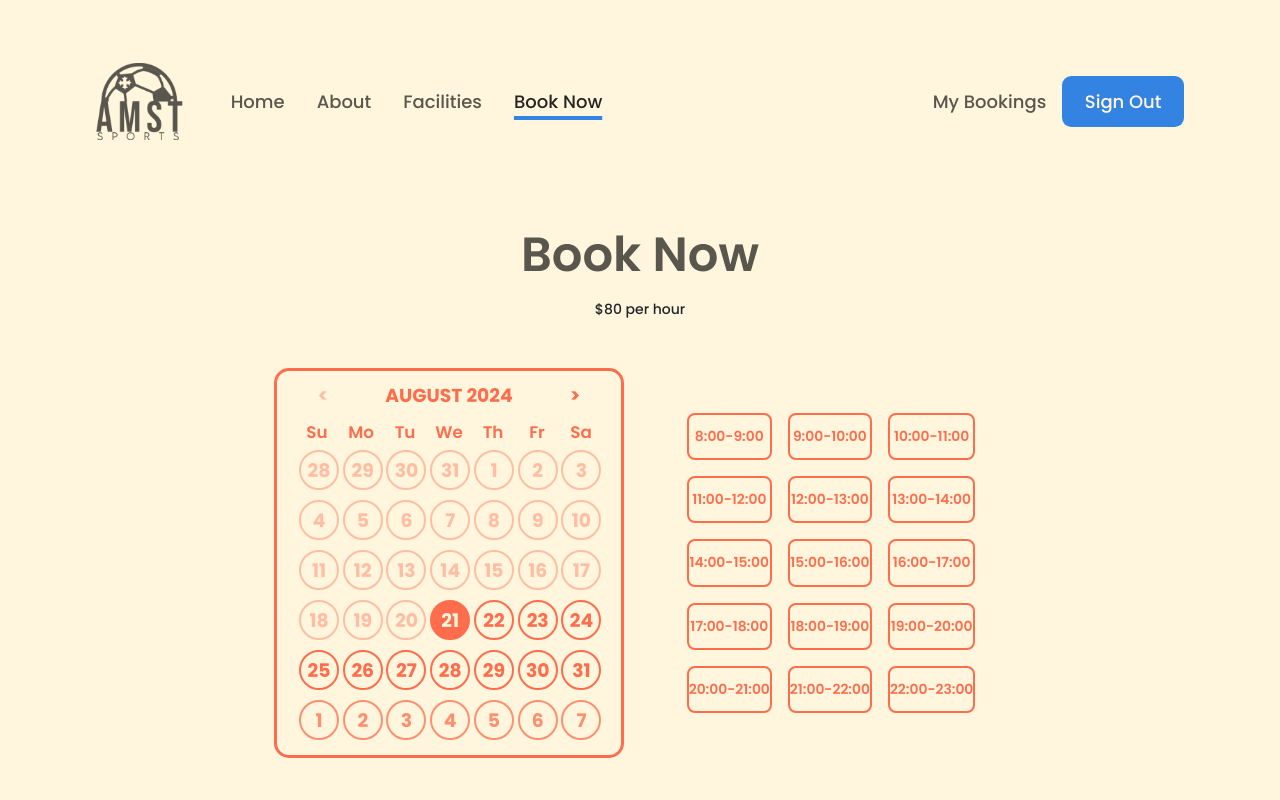
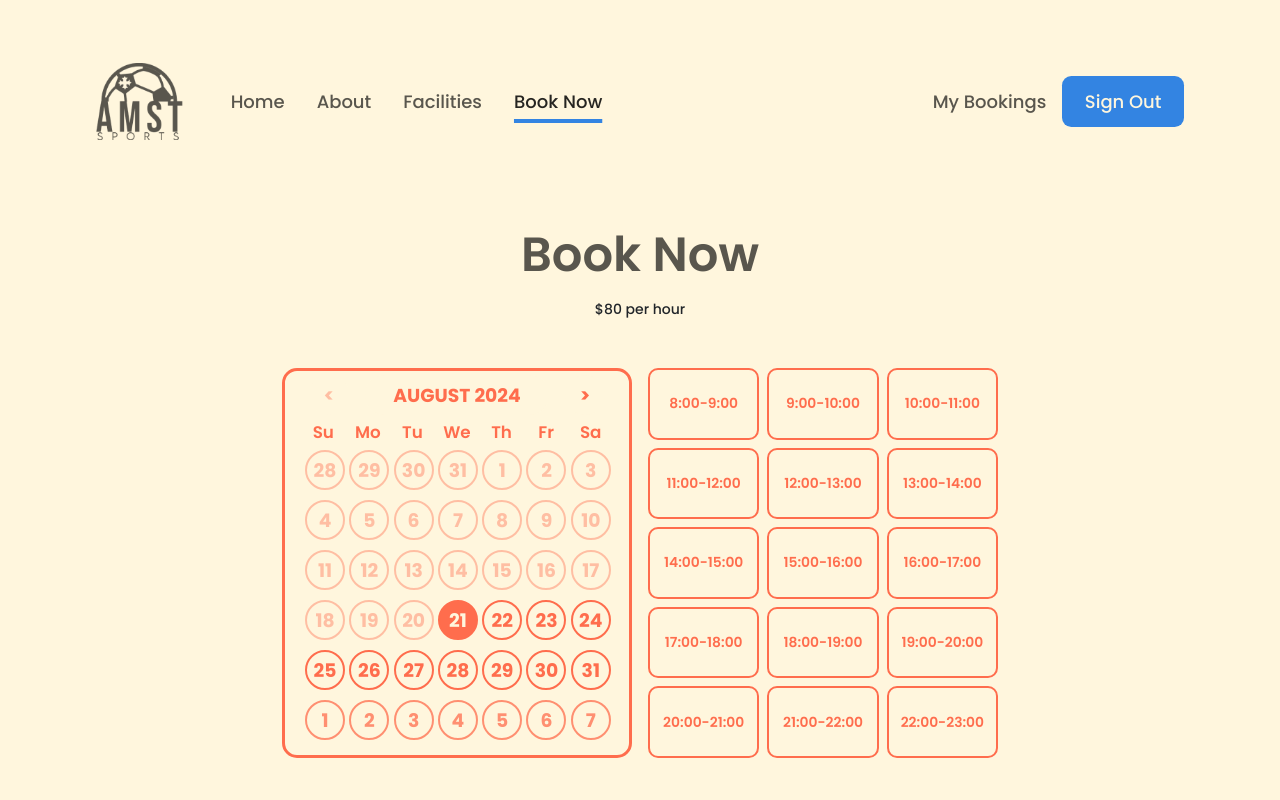
Before and after one commit to saweresg/amst-sports, a React (Create React App) app in the folder client/: page /booking in a window 1280 px wide. Shown: the top 800 px of the page. Built offline with nearby package versions, Linux system fonts and the light colour scheme; no server answers; sample sign-in values are in the browser's storage.

Commit message:
changed time buttons in calendar formatting, changed from flex to grid

```diff
--- a/client/src/App.js
+++ b/client/src/App.js
@@ -32,7 +32,6 @@ function App() {
       <Router>
         <div class="main-page">
           <AuthProvider>
-            {/* <UserForm /> */}
             <Routes>
               <Route exact path="/" Component={Home} />
               <Route path="/booking" Component={BookingPage} />
--- a/client/src/components/navbar/navbar.css
+++ b/client/src/components/navbar/navbar.css
@@ -70,6 +70,12 @@
   line-height: normal;
   cursor: pointer;
 
+  text-decoration: underline 0.2em var(--color-bg);
+  /* text-decoration-thickness: 0.1em; */
+  text-decoration-color: var(--color-bg);
+  text-underline-offset: 0.1em;
+  transition: 200ms;
+
   display: inline-block;
 }
 
@@ -93,14 +99,12 @@
 .amst__navbar-sign a.navbar-link:hover,
 .amst__navbar-sign .active,
 .amst__navbar-menu .navbar-link:hover {
-  text-decoration: underline !important;
-  text-decoration-color: #3384e2 !important;
-  /* text-decoration-style: solid !important; */
-  text-decoration-thickness: 4px !important;
-  text-underline-offset: 8px !important;
-  /* transition: 0.3s; */
-  /* transform: scale(1.1) translateZ(1px); */
+  text-decoration: underline;
+  text-decoration-thickness: 0.2em;
+  text-decoration-color: #3384e2;
+  text-underline-offset: 0.6em;
   color: rgba(0, 0, 0, 0.85);
+  transition: 200ms;
 }
 
 /* .amst__navbar-links_logo img{ */
--- a/client/src/components/slots/Slots.jsx
+++ b/client/src/components/slots/Slots.jsx
@@ -37,11 +37,11 @@ const Slots = ({ times, onButtonClick, date, taken }) => {
     <>
       {slots.map((slot) => (
         <SlotButton
-          uid={slot} // < 10 ? '0'+slot : slot}
+          uid={slot}
           key={date + "-" + slot}
           time={slot}
           isDisabled={times.has(slot)}
-          buttonClick={() => onButtonClick(date, slot)} // < 10 ? '0'+slot : slot)}
+          buttonClick={() => onButtonClick(date, slot)}
           taken={taken}
         />
       ))}
--- a/client/src/components/slots/slots.css
+++ b/client/src/components/slots/slots.css
@@ -1,9 +1,10 @@
 .timeButton {
-  border-radius: 8px;
+  border-radius: 10px;
   background: none;
   outline: none;
   color: #ff6d4d;
-  border: 2px solid #ff6d4d;
+  /* border: 2px solid #ff6d4d; */
+  border: 2.5px solid #ff6d4d;
   font-family: var(--font-family);
   font-size: 13.868px;
   font-weight: 600;
--- a/client/src/containers/about/about.css
+++ b/client/src/containers/about/about.css
@@ -35,7 +35,7 @@ h2 {
   margin: 2rem 0;
   width: 711px;
   /* height: 404px; */
-  border-radius: 1rem;
+  border-radius: 1em;
 }
 
 @media screen and (max-width: 950px) {
--- a/client/src/containers/booking/Booking.jsx
+++ b/client/src/containers/booking/Booking.jsx
@@ -21,6 +21,11 @@ const CalendarContainer = styled.div`
   border-radius: 15px;
 
   /* ~~~ navigation styles ~~~ */
+  .react-calendar {
+    width: 100%;
+    height: 100%;
+  }
+
   .react-calendar__navigation {
     display: flex;
 
@@ -130,22 +135,36 @@ const CalendarContainer = styled.div`
     color: #fff6dd !important;
   }
 
+  .react-calendar__year-view {
+    display: flex;
+    // background-color: red;
+    justify-content: center;
+    align-items: center;
+    height: 330px;
+    width: 100%;
+  }
+
   /* ~~~ other view styles ~~~ */
   .react-calendar__year-view__months,
   .react-calendar__decade-view__years,
   .react-calendar__century-view__decades {
     display: grid !important;
-    grid-template-columns: 20% 20% 20% 20% 20%;
+    // background-color: blue;
+    width: 100%;
+    height: 100%;
 
     &.react-calendar__year-view__months button {
-      width: 70px;
-      height: 70px;
+      width: 100%;
+      height: 100%;
       font-size: 12px;
       text-align: center;
+      margin: 0 !important;
     }
 
     &.react-calendar__year-view__months {
-      grid-template-columns: 33.3% 33.3% 33.3%;
+      grid-template-columns: 1fr 1fr 1fr;
+      grid-template-rows: 1fr 1fr 1fr 1fr;
+      grid-gap: 0.5rem;
     }
 
     .react-calendar__tile {
--- a/client/src/containers/booking/booking.css
+++ b/client/src/containers/booking/booking.css
@@ -6,27 +6,14 @@
 }
 
 .amst__booking-container {
-  display: flex;
+  display: grid;
+  grid-template-columns: 350px 350px;
+  gap: 1rem;
   justify-content: center;
-  align-items: center;
-  margin: 1rem 0;
-}
-
-.amst__booking .amst__booking-calendar,
-.amst__booking .buttons-container {
-  margin: 1rem;
-}
-
-.amst__booking-calendar {
-  display: flex;
-  justify-content: center;
-  align-items: center;
-  max-height: 400px;
+  padding: 2rem 0;
 }
 
 .buttons-container {
-  width: 350px;
-  height: 370px;
   display: flex;
   align-items: center;
   justify-content: center;
@@ -34,17 +21,11 @@
 
 .amst__booking-buttons {
   display: grid;
-  grid-template-areas:
-    "button1 button2 button3"
-    "button4 button5 button6"
-    "button7 button8 button9"
-    "button10 button11 button12"
-    "button13 button14 button15";
-
-  min-height: 300px;
-  max-height: 300px;
-  max-width: 300px;
-  grid-gap: 1rem;
+  grid-template-columns: repeat(3, 1fr);
+  grid-template-rows: repeat(5, 1fr);
+  width: 100%;
+  height: 100%;
+  gap: 0.5rem;
 }
 
 .amst__booking-title {
@@ -83,17 +64,17 @@
 .amst__booking .checkout {
   display: flex;
   width: 350px;
-  justify-content: center;
+  justify-content: space-evenly;
   margin: 1rem;
 }
 
 .amst__booking-bottom-info {
   display: flex;
+  margin-top: 1rem;
   justify-content: center;
 }
 
 .amst__booking .checkout button {
-  margin: 0rem 0.5rem;
   background: #3384e2;
   border: none;
   color: var(--color-bg);
@@ -104,8 +85,8 @@
   font-weight: 500;
   border-radius: 8px;
 
-  width: 121.75px;
-  height: 50.745px;
+  width: 106px;
+  height: 55.19px;
   transition: 0.5s;
 
   line-height: 18px;
@@ -155,14 +136,13 @@
 
 @media screen and (max-width: 750px) {
   .amst__booking-container {
-    flex-direction: column;
+    grid-template-columns: 350px;
+    grid-template-rows: 1fr 1fr;
+    padding: 1rem;
   }
 
   .amst__booking {
     padding: 2rem 2rem;
-  }
-
-  .amst__booking-calendar {
   }
 
   .amst__booking-bottom-info {
--- a/client/src/pages/BookingPage.jsx
+++ b/client/src/pages/BookingPage.jsx
@@ -15,7 +15,6 @@ export default function BookingPage() {
     <>
       <Navbar />
       <Booking />
-      {/* <Footer /> */}
     </>
   );
 }
```
Also changed, not shown: 1 other file (tests, documents, lock files or other folders).
